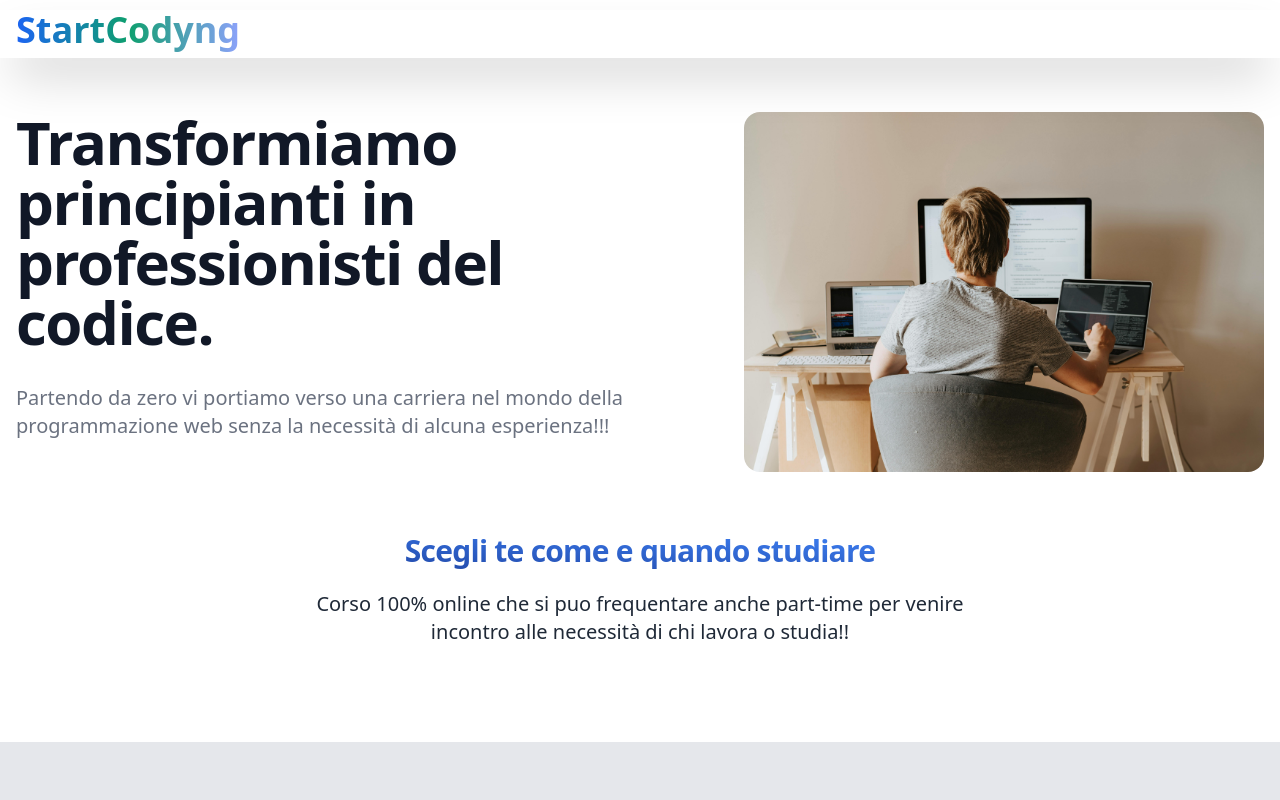
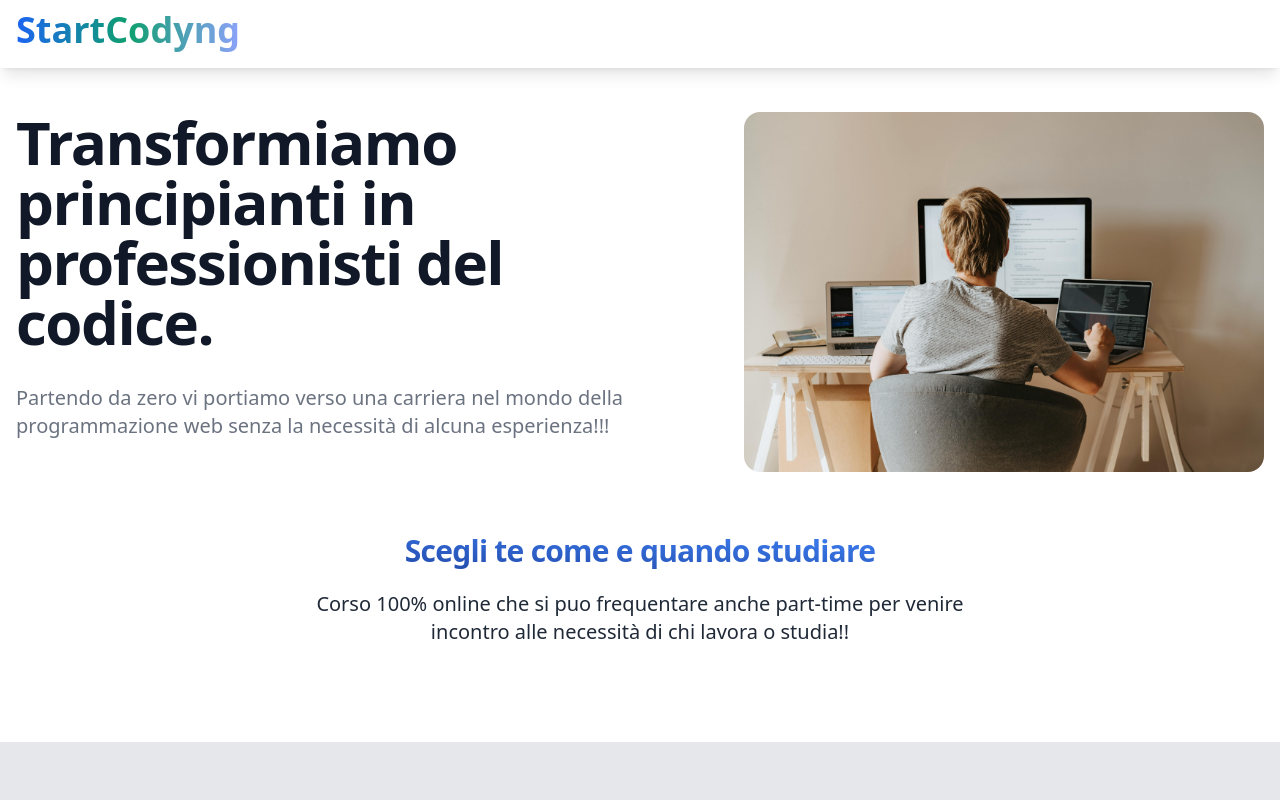
Before and after one commit to Upgrayd/Upgrayd.github.io, a website: page index.html in a window 1280 px wide. Shown: the top 800 px of the page. Drawn offline with nearby package versions, Linux system fonts and the light colour scheme.

Commit message:
nav shadow

```diff
--- a/index.html
+++ b/index.html
@@ -42,8 +42,9 @@
 
 <body>
   <header class="fixed w-full">
-    <nav class="bg-white border-gray-200 py-2.5 dark:bg-gray-900">
-      <div class="flex flex-wrap items-center justify-between max-w-screen-xl px-4 mx-auto shadow-2xl">
+    <nav class="bg-white border-gray-200 py-2.5 dark:bg-gray-900
+        shadow-lg">
+      <div class="flex flex-wrap items-center justify-between max-w-screen-xl px-4 mx-auto ">
         <a href="#" class="flex items-center">
           <span
             class=" self-center text-4xl font-semibold whitespace-nowrap pb-2
```
